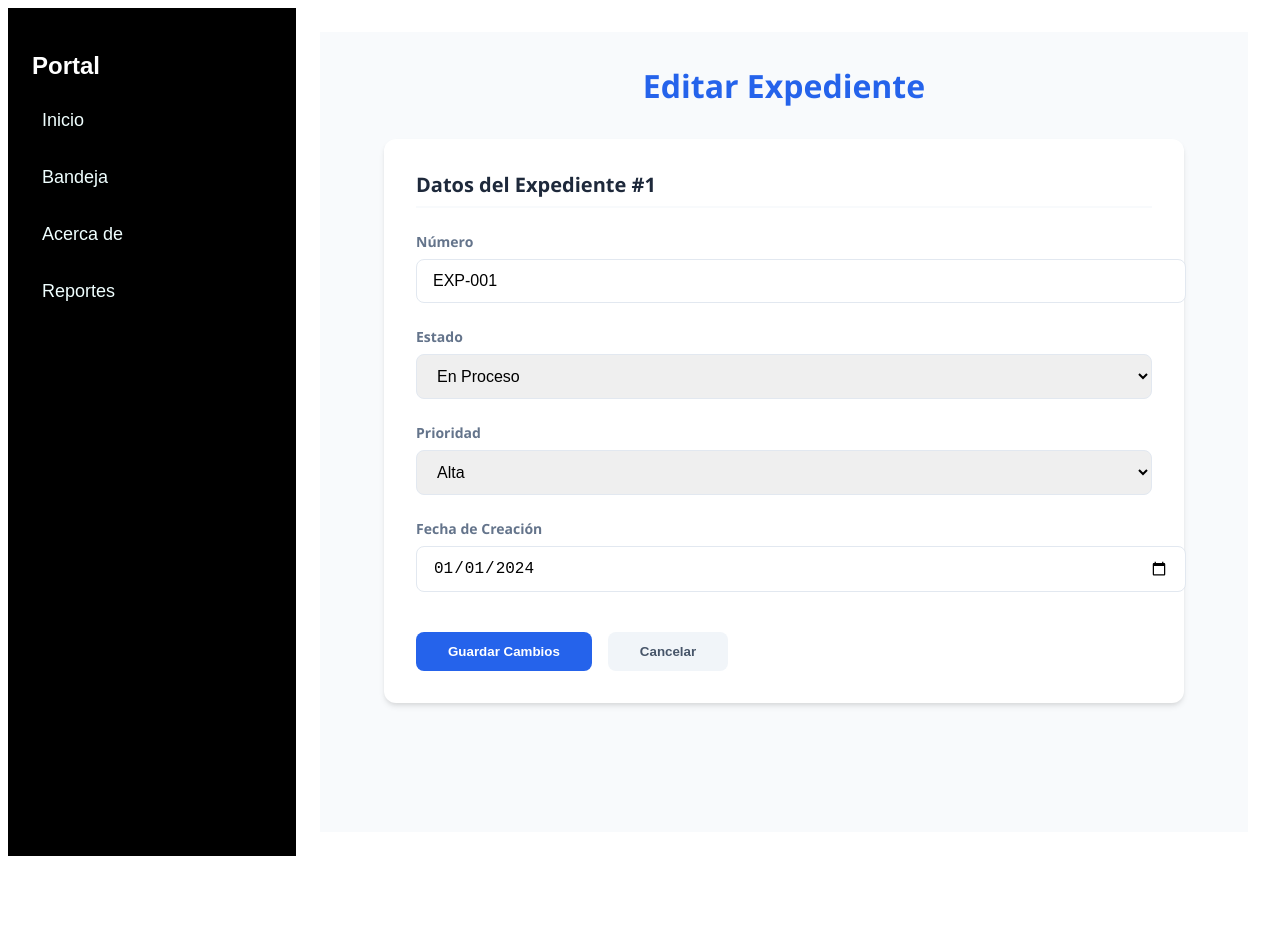
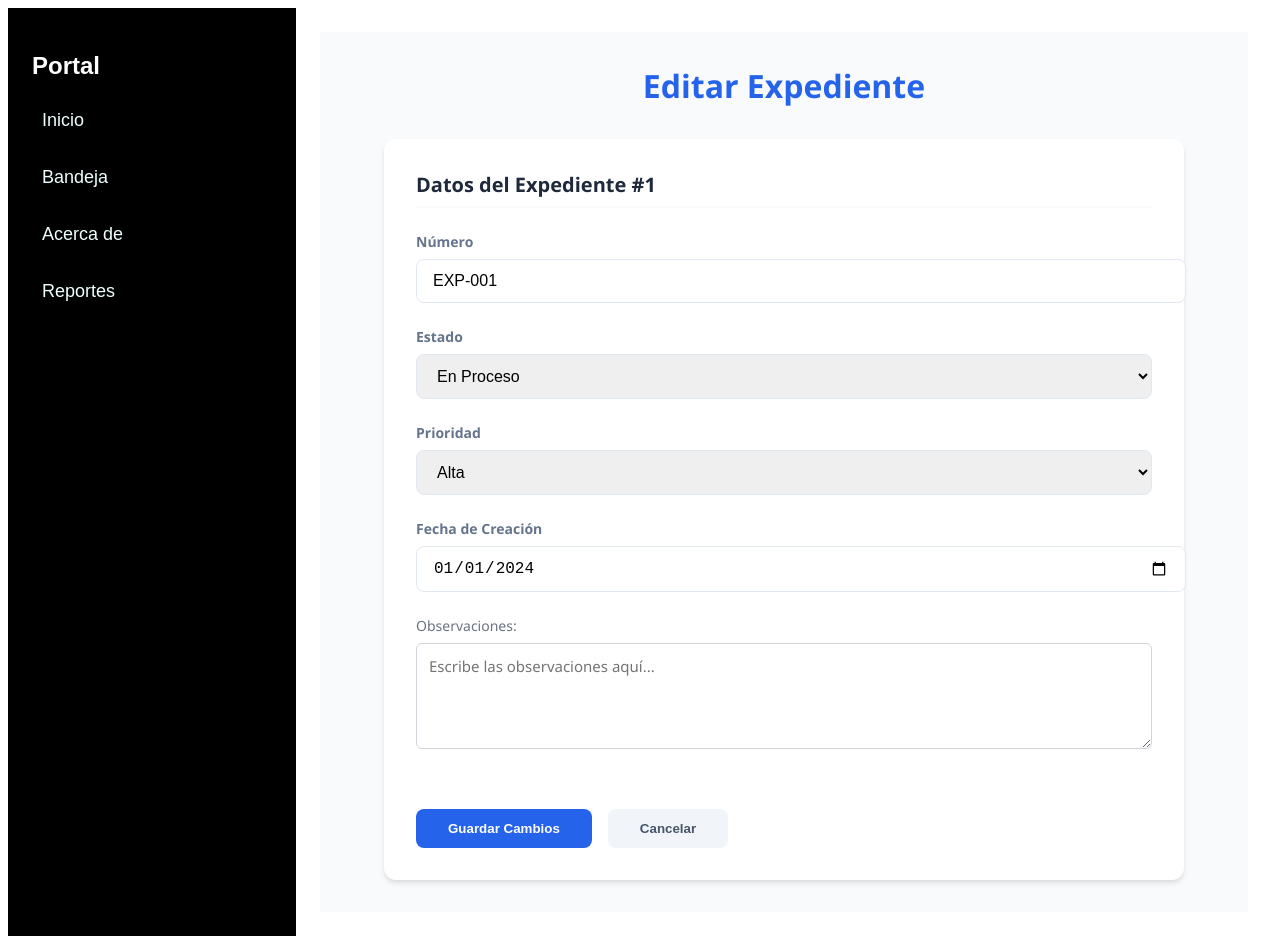
Before and after one commit to MatiCaro1/portal-expedientes, an Angular app: page /expedientes/editar/1 in a window 1280 px wide. Before the commit the page ends 864 px from the top, so only its background shows below. Built offline with nearby package versions, Linux system fonts and the light colour scheme.

Commit message:
feat-observaciones
Se agrega campo observaciones obligatorio al modelo, se agrega el campo a la pantalla principal para el ingreso del expediente y en el caso de la edición, se agregan estilos al campo.

```diff
--- a/src/app/bandeja/bandeja.css
+++ b/src/app/bandeja/bandeja.css
@@ -260,3 +260,17 @@ tr.fila-alta td {
     width: 100%;
   }
 }
+
+/* Asegura que el contenedor ocupe el ancho disponible */
+.campo-observaciones {
+  width: 100%;
+  /* O si usas un sistema de grid/flex, asegúrate de que ocupe las columnas correctas */
+}
+
+.textarea-fijo {
+  width: 100%;          /* Anchura fija adaptada al 100% de su contenedor */
+  min-height: 60px;     /* Altura inicial por defecto */
+  max-height: 200px;    /* Evita que crezca tanto que tape el botón o deforme la tarjeta */
+  resize: vertical;     /* Clave: BLOQUEA el ancho y SOLO permite estirar hacia abajo */
+  box-sizing: border-box; /* Evita que el padding altere el ancho total */
+}
--- a/src/app/bandeja/bandeja.html
+++ b/src/app/bandeja/bandeja.html
@@ -39,17 +39,22 @@
         </select>
       </div>
 
-      <!-- Campo: Observaciones (Área de texto) -->
-      <div class="campo">
-        <label>Observaciones</label>
-        <textarea [(ngModel)]="nuevoExpediente.observaciones" placeholder="Ingrese observaciones..."></textarea>
-      </div>
-
       <!-- Campo: Fecha de creación (Calendario) -->
       <div class="campo">
         <label>Fecha</label>
         <input type="date"
           [(ngModel)]="nuevoExpediente.fechaCreacion">
+      </div>
+
+       <!-- Campo: Observaciones (Área de texto) -->
+      <div class="campo-observaciones">
+        <label for="observaciones">Observaciones</label>
+        <textarea
+          id="observaciones"
+          [(ngModel)]="nuevoExpediente.observaciones"
+          placeholder="Ingrese observaciones..."
+          class="textarea-fijo">
+        </textarea>
       </div>
 
       <!-- Botón para ejecutar la lógica de agregado -->
--- a/src/app/pages/editar-expediente/editar-expediente.css
+++ b/src/app/pages/editar-expediente/editar-expediente.css
@@ -133,3 +133,46 @@ input:focus, select:focus {
 .btn-secundario:hover {
   background-color: #e2e8f0;
 }
+
+/* Contenedor principal del campo */
+.form-grupo {
+  display: flex;
+  flex-direction: column; /* Apila la etiqueta arriba y el textarea abajo */
+  gap: 8px;               /* Separación limpia entre el label y el cuadro de texto */
+  margin-bottom: 20px;    /* Espacio respecto a los botones de abajo */
+  width: 100%;            /* Ocupa todo el ancho de la tarjeta */
+  box-sizing: border-box;
+}
+
+/* Estilo de la etiqueta (Label) */
+.form-grupo label {
+  font-size: 14px;
+  color: #6b7280;         /* Gris elegante, típico de tipografías secundarias */
+  font-weight: 500;
+}
+
+/* Estilo del área de texto (Textarea) */
+.form-grupo textarea {
+  width: 100%;
+  padding: 12px;          /* Espacio interno para que el texto no toque los bordes */
+  border: 1px solid #d1d5db; /* Borde gris suave idéntico a tus otros inputs */
+  border-radius: 6px;     /* Esquinas redondeadas sutiles */
+  background-color: #ffffff; /* Fondo blanco limpio (adiós amarillo) */
+  font-size: 15px;
+  color: #1f2937;         /* Color de texto principal legible */
+  font-family: inherit;   /* Hereda la tipografía limpia del resto del sistema */
+
+  /* Comportamiento de tamaño */
+  resize: vertical;       /* Permite agrandar hacia abajo, pero bloquea el ancho */
+  min-height: 90px;       /* Altura inicial cómoda */
+  max-height: 220px;      /* Límite para que no empuje los botones fuera de la vista */
+  box-sizing: border-box;
+  transition: border-color 0.2s ease; /* Suaviza el cambio al hacer clic */
+}
+
+/* Efecto Focus (Cuando el usuario hace clic para escribir) */
+.form-grupo textarea:focus {
+  outline: none;
+  border-color: #2563eb;   /* Cambia al azul de tus botones para dar feedback visual */
+  box-shadow: 0 0 0 3px rgba(37, 99, 235, 0.1); /* Destello azul sutil alrededor */
+}
--- a/src/app/pages/editar-expediente/editar-expediente.html
+++ b/src/app/pages/editar-expediente/editar-expediente.html
@@ -54,6 +54,18 @@
             [class.input-error]="!expediente.fechaCreacion && mensajeError">
         </div>
 
+        <div class="form-grupo">
+          <label for="obs">Observaciones:</label>
+          <textarea
+            id="obs"
+            rows="4"
+            [(ngModel)]="expediente.observaciones"
+            name="observaciones"
+            placeholder="Escribe las observaciones aquí..."
+            required>
+          </textarea>
+        </div>
+
         <!-- Acciones -->
         <div class="acciones-form">
           <button class="btn-primario" (click)="guardarCambios()">Guardar Cambios</button>
--- a/src/app/service/expediente.ts
+++ b/src/app/service/expediente.ts
@@ -80,5 +80,14 @@ export class ExpedienteService {
     localStorage.setItem(this.storageKey, JSON.stringify(expedientes));
   }
 
+  obtenerPendientes(): Expediente[] {
+  //1. Obtener todos los expedientes
+  const expedientes = this.obtenerExpedientes();
+
+  //2. Filtrar por estado "Pendiente"
+  return expedientes.filter(e => e.estado === 'Pendiente');
+
+  }
+
 
 }
```
